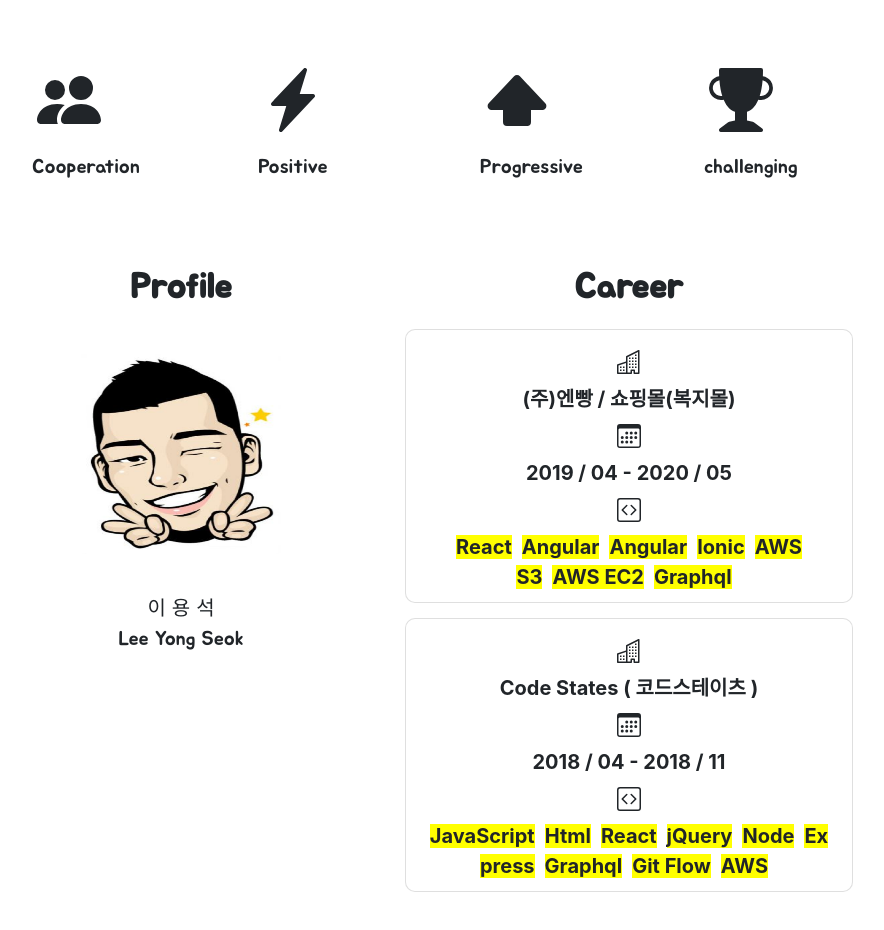
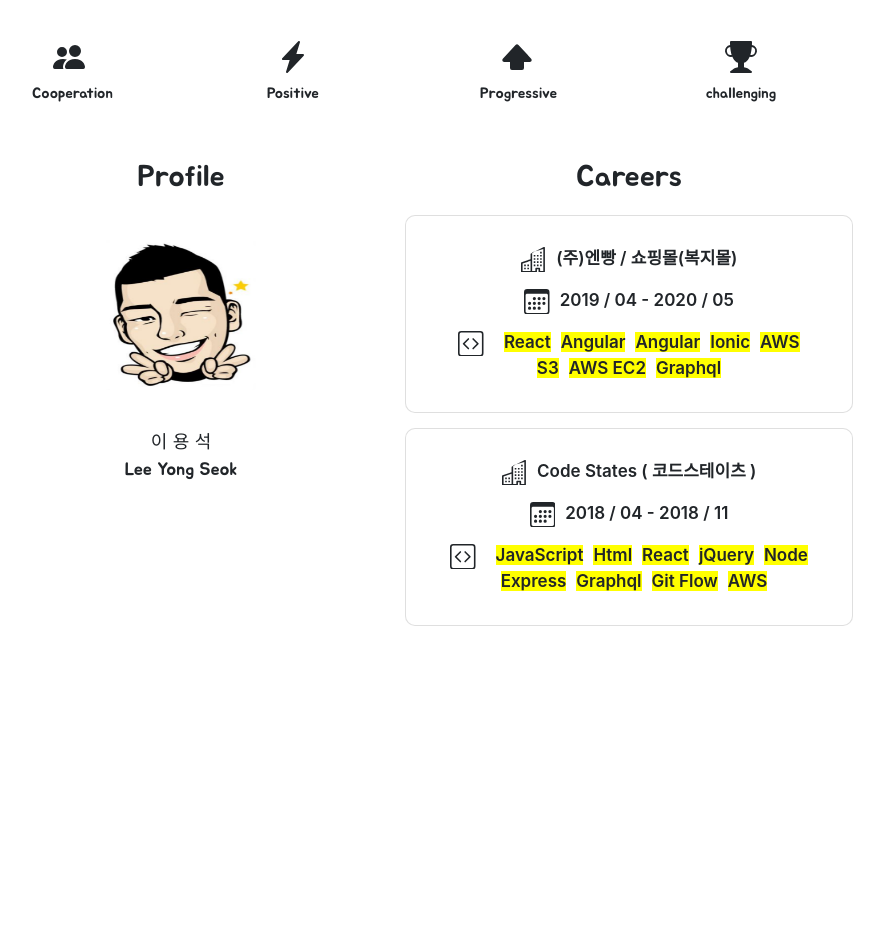
Before and after one commit to billyonairee/devyong2, a React (Create React App) app: page /#/about in a window 1280 px wide. Shown: the part 220-1150 px from the top of the page, without its empty margins (235-1119 px from the left). After the commit the page ends 916 px from the top, so only its background shows below. Built offline with nearby package versions, Linux system fonts and the light colour scheme; a web font is replaced by a local one.

Commit message:
fix: style, layout

```diff
--- a/src/App.scss
+++ b/src/App.scss
@@ -1,16 +1,16 @@
-.main {
-  margin-top: 50px;
+.AppLayout {
+  height: 76px;
 }
 
 @mixin body {
-  margin: 0 15vw;
+  margin: 2vw 15vw !important;
 
   .body-head {
     margin-bottom: 80px;
 
     .head-title {
       text-align: center;
-      font-size: 55px;
+      font-size: 50px;
       color: #ff6363;
       font-family: "Jua", sans-serif;
     }
@@ -24,8 +24,8 @@
   }
 
   .sub-title {
-    font-size: 35px;
-    font-weight: 700;
+    font-size: 30px;
+    // font-weight: 600;
     font-family: "Jua", sans-serif;
   }
 }
--- a/src/components/About/About.scss
+++ b/src/components/About/About.scss
@@ -2,22 +2,22 @@
 
 .body {
   @include body;
-  margin: 0 15vw !important;
+
 }
 
 .my-info {
   display: flex;
   text-align: center;
-  margin-bottom: 50px;
+  margin-bottom: 20px;
 
   div {
     width: 33%;
     margin: 0 auto;
   }
   .add-info-title {
-    font-size: 20px;
+    font-size: 15px;
     font-family: "Jua", sans-serif;
-    padding-top: 20px;
+    padding-top: 10px;
   }
 }
 
@@ -31,13 +31,13 @@
     height: 50vh;
 
     img {
-      width: 200px;
-      height: 200px;
+      width: 150px;
+      height: 150px;
       margin: 5vh 5vw;
     }
 
     .name {
-      font-size: 20px;
+      font-size: 18px;
       display: grid;
       font-family: "Jua", sans-serif;
     }
@@ -50,20 +50,32 @@
       padding: 10px 20px;
       margin: 15px 0;
       border-radius: 10px;
-    }
-    .card-content {
-      div {
-        font-size: 20px;
-        font-weight: bold;
-      }
-      svg {
-        margin: 10px 0;
+
+      .card-text {
+        font-size: 17px;
+        font-weight: 600;
+        span {
+          margin-left: 10px;
+        }
+        .skills span {
+            background-color: yellow;
+        }
       }
     }
 
-    span {
-      margin-right: 10px;
-      background-color: yellow;
-    }
+    // .card-content {
+    //   div {
+    //     font-size: 18px;
+    //     font-weight: bold;
+    //   }
+    //   svg {
+    //     margin: 10px 0;
+    //   }
+    // }
+
+    // .skills span {
+    //   margin-right: 10px;
+    //   background-color: yellow;
+    // }
   }
 }
--- a/src/components/About/index.js
+++ b/src/components/About/index.js
@@ -1,5 +1,6 @@
 import React from 'react';
 import './About.scss';
+import {Card} from 'react-bootstrap'
 
 const About = () => {
   return (
@@ -13,8 +14,8 @@ const About = () => {
         <div className="my-info">
           <div>
             <svg
-              width="4em"
-              height="4em"
+              width="2em"
+              height="2em"
               viewBox="0 0 16 16"
               className="bi bi-people-fill"
               fill="currentColor"
@@ -28,8 +29,8 @@ const About = () => {
           </div>
           <div>
             <svg
-              width="4em"
-              height="4em"
+              width="2em"
+              height="2em"
               viewBox="0 0 16 16"
               className="bi bi-lightning-fill"
               fill="currentColor"
@@ -43,8 +44,8 @@ const About = () => {
           </div>
           <div>
             <svg
-              width="4em"
-              height="4em"
+              width="2em"
+              height="2em"
               viewBox="0 0 16 16"
               className="bi bi-shift-fill"
               fill="currentColor"
@@ -58,8 +59,8 @@ const About = () => {
           </div>
           <div>
             <svg
-              width="4em"
-              height="4em"
+              width="2em"
+              height="2em"
               viewBox="0 0 16 16"
               className="bi bi-trophy-fill"
               fill="currentColor"
@@ -85,9 +86,10 @@ const About = () => {
           </div>
 
           <div className="profile-contents">
-            <div className="sub-title">Career</div>
-            <div className="card">
-              <div className="card-content">
+            <div className="sub-title">Careers</div>
+            <Card>
+              <Card.Body>
+                <Card.Text>
                   <svg
                     width="1.5em"
                     height="1.5em"
@@ -97,11 +99,13 @@ const About = () => {
                     xmlns="http://www.w3.org/2000/svg">
                     <path
                       fillRule="evenodd"
-                    d="M14.763.075A.5.5 0 0 1 15 .5v15a.5.5 0 0 1-.5.5h-3a.5.5 0 0 1-.5-.5V14h-1v1.5a.5.5 0 0 1-.5.5h-9a.5.5 0 0 1-.5-.5V10a.5.5 0 0 1 .342-.474L6 7.64V4.5a.5.5 0 0 1 .276-.447l8-4a.5.5 0 0 1 .487.022zM6 8.694L1 10.36V15h5V8.694zM7 15h2v-1.5a.5.5 0 0 1 .5-.5h2a.5.5 0 0 1 .5.5V15h2V1.309l-7 3.5V15z"
+                      d="M14.763.075A.5.5 0 0 1 15 .5v15a.5.5 0 0 1-.5.5h-3a.5.5 0 0 1-.5-.5V14h-1v1.5a.5.5 0 0 1-.5.5h-9a.5.5 0 0 1-.5-.5V10a.5.5 0 0 1 .342-.474L6 7.64V4.5a.5.5 0 0 1 .276-.447l8-4a.5.5 0 0 1 .487.022zM6 8.694L1 10.36V15h5V8.694zM7 15h2v-1.5a.5.5 0 0 1 .5-.5h2a.5.5 0 0 1 .5.5V15h2V1.309l-7 2V15z"
                     />
                     <path d="M2 11h1v1H2v-1zm2 0h1v1H4v-1zm-2 2h1v1H2v-1zm2 0h1v1H4v-1zm4-4h1v1H8V9zm2 0h1v1h-1V9zm-2 2h1v1H8v-1zm2 0h1v1h-1v-1zm2-2h1v1h-1V9zm0 2h1v1h-1v-1zM8 7h1v1H8V7zm2 0h1v1h-1V7zm2 0h1v1h-1V7zM8 5h1v1H8V5zm2 0h1v1h-1V5zm2 0h1v1h-1V5zm0-2h1v1h-1V3z" />
                   </svg>
-                <div>(주)엔빵 / 쇼핑몰(복지몰)</div>
+                  <span>(주)엔빵 / 쇼핑몰(복지몰)</span>
+                </Card.Text>
+                <Card.Text>
                   <svg
                     width="1.5em"
                     height="1.5em"
@@ -118,7 +122,9 @@ const About = () => {
                       d="M6.5 7a1 1 0 1 0 0-2 1 1 0 0 0 0 2zm3 0a1 1 0 1 0 0-2 1 1 0 0 0 0 2zm3 0a1 1 0 1 0 0-2 1 1 0 0 0 0 2zm-9 3a1 1 0 1 0 0-2 1 1 0 0 0 0 2zm3 0a1 1 0 1 0 0-2 1 1 0 0 0 0 2zm3 0a1 1 0 1 0 0-2 1 1 0 0 0 0 2zm3 0a1 1 0 1 0 0-2 1 1 0 0 0 0 2zm-9 3a1 1 0 1 0 0-2 1 1 0 0 0 0 2zm3 0a1 1 0 1 0 0-2 1 1 0 0 0 0 2zm3 0a1 1 0 1 0 0-2 1 1 0 0 0 0 2z"
                     />
                   </svg>
-                <div>2019 / 04 - 2020 / 05</div>
+                  <span>2019 / 04 - 2020 / 05</span>
+                </Card.Text>
+                <Card.Text>
                   <svg
                     width="1.5em"
                     height="1.5em"
@@ -135,7 +141,7 @@ const About = () => {
                       d="M6.854 4.646a.5.5 0 0 1 0 .708L4.207 8l2.647 2.646a.5.5 0 0 1-.708.708l-3-3a.5.5 0 0 1 0-.708l3-3a.5.5 0 0 1 .708 0zm2.292 0a.5.5 0 0 0 0 .708L11.793 8l-2.647 2.646a.5.5 0 0 0 .708.708l3-3a.5.5 0 0 0 0-.708l-3-3a.5.5 0 0 0-.708 0z"
                     />
                   </svg>
-                <div>
+                  <span className="skills">
                     <span>React</span>
                     <span>Angular</span>
                     <span>Angular</span>
@@ -143,11 +149,13 @@ const About = () => {
                     <span>AWS S3</span>
                     <span>AWS EC2</span>
                     <span>Graphql</span>
-                </div>
-              </div>
-            </div>
-            {/* <div className="card">
-              <div className="card-content">
+                  </span>
+                </Card.Text>
+              </Card.Body>
+            </Card>
+            <Card>
+              <Card.Body>
+                <Card.Text>
                   <svg
                     width="1.5em"
                     height="1.5em"
@@ -157,11 +165,13 @@ const About = () => {
                     xmlns="http://www.w3.org/2000/svg">
                     <path
                       fillRule="evenodd"
-                    d="M14.763.075A.5.5 0 0 1 15 .5v15a.5.5 0 0 1-.5.5h-3a.5.5 0 0 1-.5-.5V14h-1v1.5a.5.5 0 0 1-.5.5h-9a.5.5 0 0 1-.5-.5V10a.5.5 0 0 1 .342-.474L6 7.64V4.5a.5.5 0 0 1 .276-.447l8-4a.5.5 0 0 1 .487.022zM6 8.694L1 10.36V15h5V8.694zM7 15h2v-1.5a.5.5 0 0 1 .5-.5h2a.5.5 0 0 1 .5.5V15h2V1.309l-7 3.5V15z"
+                      d="M14.763.075A.5.5 0 0 1 15 .5v15a.5.5 0 0 1-.5.5h-3a.5.5 0 0 1-.5-.5V14h-1v1.5a.5.5 0 0 1-.5.5h-9a.5.5 0 0 1-.5-.5V10a.5.5 0 0 1 .342-.474L6 7.64V4.5a.5.5 0 0 1 .276-.447l8-4a.5.5 0 0 1 .487.022zM6 8.694L1 10.36V15h5V8.694zM7 15h2v-1.5a.5.5 0 0 1 .5-.5h2a.5.5 0 0 1 .5.5V15h2V1.309l-7 2V15z"
                     />
                     <path d="M2 11h1v1H2v-1zm2 0h1v1H4v-1zm-2 2h1v1H2v-1zm2 0h1v1H4v-1zm4-4h1v1H8V9zm2 0h1v1h-1V9zm-2 2h1v1H8v-1zm2 0h1v1h-1v-1zm2-2h1v1h-1V9zm0 2h1v1h-1v-1zM8 7h1v1H8V7zm2 0h1v1h-1V7zm2 0h1v1h-1V7zM8 5h1v1H8V5zm2 0h1v1h-1V5zm2 0h1v1h-1V5zm0-2h1v1h-1V3z" />
                   </svg>
-                <div>Class101 / 서비스업플랫폼</div>
+                  <span>Code States ( 코드스테이츠 )</span>
+                </Card.Text>
+                <Card.Text>
                   <svg
                     width="1.5em"
                     height="1.5em"
@@ -178,7 +188,9 @@ const About = () => {
                       d="M6.5 7a1 1 0 1 0 0-2 1 1 0 0 0 0 2zm3 0a1 1 0 1 0 0-2 1 1 0 0 0 0 2zm3 0a1 1 0 1 0 0-2 1 1 0 0 0 0 2zm-9 3a1 1 0 1 0 0-2 1 1 0 0 0 0 2zm3 0a1 1 0 1 0 0-2 1 1 0 0 0 0 2zm3 0a1 1 0 1 0 0-2 1 1 0 0 0 0 2zm3 0a1 1 0 1 0 0-2 1 1 0 0 0 0 2zm-9 3a1 1 0 1 0 0-2 1 1 0 0 0 0 2zm3 0a1 1 0 1 0 0-2 1 1 0 0 0 0 2zm3 0a1 1 0 1 0 0-2 1 1 0 0 0 0 2z"
                     />
                   </svg>
-                <div>2019 / 10 - 2020 / 11</div>
+                  <span>2018 / 04 - 2018 / 11</span>
+                </Card.Text>
+                <Card.Text>
                   <svg
                     width="1.5em"
                     height="1.5em"
@@ -195,75 +207,20 @@ const About = () => {
                       d="M6.854 4.646a.5.5 0 0 1 0 .708L4.207 8l2.647 2.646a.5.5 0 0 1-.708.708l-3-3a.5.5 0 0 1 0-.708l3-3a.5.5 0 0 1 .708 0zm2.292 0a.5.5 0 0 0 0 .708L11.793 8l-2.647 2.646a.5.5 0 0 0 .708.708l3-3a.5.5 0 0 0 0-.708l-3-3a.5.5 0 0 0-.708 0z"
                     />
                   </svg>
-                <div>
-                  <span>React Native</span>
-                  <span>Firebase</span>
-                  <span>Redux</span>
-                </div>
-              </div>
-            </div> */}
-            <div className="card">
-              <div className="card-content">
-                <svg
-                  width="1.5em"
-                  height="1.5em"
-                  viewBox="0 0 16 16"
-                  className="bi bi-building"
-                  fill="currentColor"
-                  xmlns="http://www.w3.org/2000/svg">
-                  <path
-                    fillRule="evenodd"
-                    d="M14.763.075A.5.5 0 0 1 15 .5v15a.5.5 0 0 1-.5.5h-3a.5.5 0 0 1-.5-.5V14h-1v1.5a.5.5 0 0 1-.5.5h-9a.5.5 0 0 1-.5-.5V10a.5.5 0 0 1 .342-.474L6 7.64V4.5a.5.5 0 0 1 .276-.447l8-4a.5.5 0 0 1 .487.022zM6 8.694L1 10.36V15h5V8.694zM7 15h2v-1.5a.5.5 0 0 1 .5-.5h2a.5.5 0 0 1 .5.5V15h2V1.309l-7 3.5V15z"
-                  />
-                  <path d="M2 11h1v1H2v-1zm2 0h1v1H4v-1zm-2 2h1v1H2v-1zm2 0h1v1H4v-1zm4-4h1v1H8V9zm2 0h1v1h-1V9zm-2 2h1v1H8v-1zm2 0h1v1h-1v-1zm2-2h1v1h-1V9zm0 2h1v1h-1v-1zM8 7h1v1H8V7zm2 0h1v1h-1V7zm2 0h1v1h-1V7zM8 5h1v1H8V5zm2 0h1v1h-1V5zm2 0h1v1h-1V5zm0-2h1v1h-1V3z" />
-                </svg>
-                <div>Code States ( 코드스테이츠 )</div>
-                <svg
-                  width="1.5em"
-                  height="1.5em"
-                  viewBox="0 0 16 16"
-                  className="bi bi-calendar3"
-                  fill="currentColor"
-                  xmlns="http://www.w3.org/2000/svg">
-                  <path
-                    fillRule="evenodd"
-                    d="M14 0H2a2 2 0 0 0-2 2v12a2 2 0 0 0 2 2h12a2 2 0 0 0 2-2V2a2 2 0 0 0-2-2zM1 3.857C1 3.384 1.448 3 2 3h12c.552 0 1 .384 1 .857v10.286c0 .473-.448.857-1 .857H2c-.552 0-1-.384-1-.857V3.857z"
-                  />
-                  <path
-                    fillRule="evenodd"
-                    d="M6.5 7a1 1 0 1 0 0-2 1 1 0 0 0 0 2zm3 0a1 1 0 1 0 0-2 1 1 0 0 0 0 2zm3 0a1 1 0 1 0 0-2 1 1 0 0 0 0 2zm-9 3a1 1 0 1 0 0-2 1 1 0 0 0 0 2zm3 0a1 1 0 1 0 0-2 1 1 0 0 0 0 2zm3 0a1 1 0 1 0 0-2 1 1 0 0 0 0 2zm3 0a1 1 0 1 0 0-2 1 1 0 0 0 0 2zm-9 3a1 1 0 1 0 0-2 1 1 0 0 0 0 2zm3 0a1 1 0 1 0 0-2 1 1 0 0 0 0 2zm3 0a1 1 0 1 0 0-2 1 1 0 0 0 0 2z"
-                  />
-                </svg>
-                <div>2018 / 04 - 2018 / 11</div>
-                <svg
-                  width="1.5em"
-                  height="1.5em"
-                  viewBox="0 0 16 16"
-                  className="bi bi-code-square"
-                  fill="currentColor"
-                  xmlns="http://www.w3.org/2000/svg">
-                  <path
-                    fillRule="evenodd"
-                    d="M14 1H2a1 1 0 0 0-1 1v12a1 1 0 0 0 1 1h12a1 1 0 0 0 1-1V2a1 1 0 0 0-1-1zM2 0a2 2 0 0 0-2 2v12a2 2 0 0 0 2 2h12a2 2 0 0 0 2-2V2a2 2 0 0 0-2-2H2z"
-                  />
-                  <path
-                    fillRule="evenodd"
-                    d="M6.854 4.646a.5.5 0 0 1 0 .708L4.207 8l2.647 2.646a.5.5 0 0 1-.708.708l-3-3a.5.5 0 0 1 0-.708l3-3a.5.5 0 0 1 .708 0zm2.292 0a.5.5 0 0 0 0 .708L11.793 8l-2.647 2.646a.5.5 0 0 0 .708.708l3-3a.5.5 0 0 0 0-.708l-3-3a.5.5 0 0 0-.708 0z"
-                  />
-                </svg>
-                <div>
+                  <span className="skills">
                     <span>JavaScript</span>
                     <span>Html</span>
                     <span>React</span>
                     <span>jQuery</span>
-                  <span>Node</span>
+                    <span>Node</span>< br/>
                     <span>Express</span>
                     <span>Graphql</span>
                     <span>Git Flow</span>
                     <span>AWS</span>
-                </div>
-              </div>
-            </div>
+                  </span>
+                </Card.Text>
+              </Card.Body>
+            </Card>
           </div>
         </div>
       </div>
--- a/src/components/AppLayout/AppLayout.scss
+++ b/src/components/AppLayout/AppLayout.scss
@@ -17,5 +17,4 @@
 .nav-link {
   margin-top: 5px;
   font-weight: 600;
-  font-size: 18px;
 }
--- a/src/components/Contact/Contact.scss
+++ b/src/components/Contact/Contact.scss
@@ -2,7 +2,7 @@
 
 .body {
   @include body;
-  margin: 0 15vw !important;
+
 }
 
 .contact-container {
```
Also changed, not shown: src/components/AppLayout/index.js (+1 -15 lines), src/components/Home/index.js (+11 -0 lines). Lines whose indentation alone changed are shown as unchanged.
